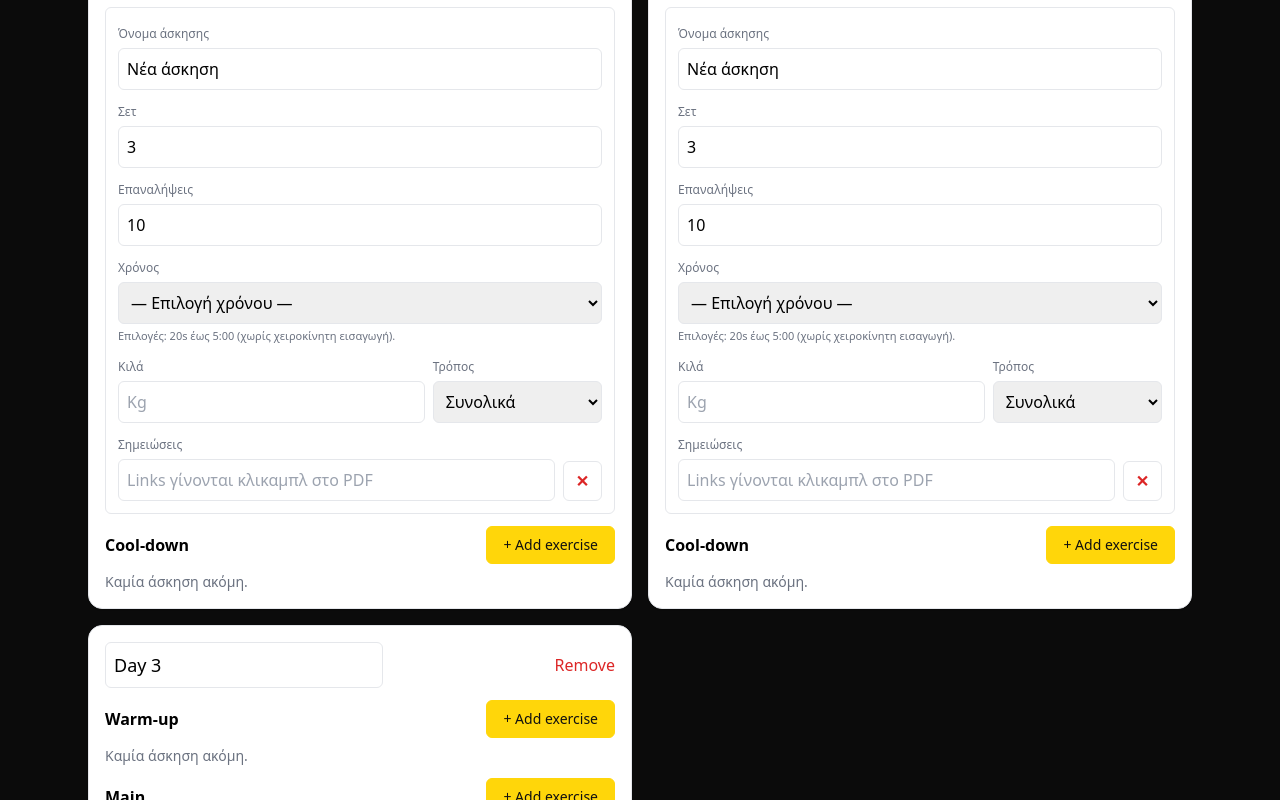
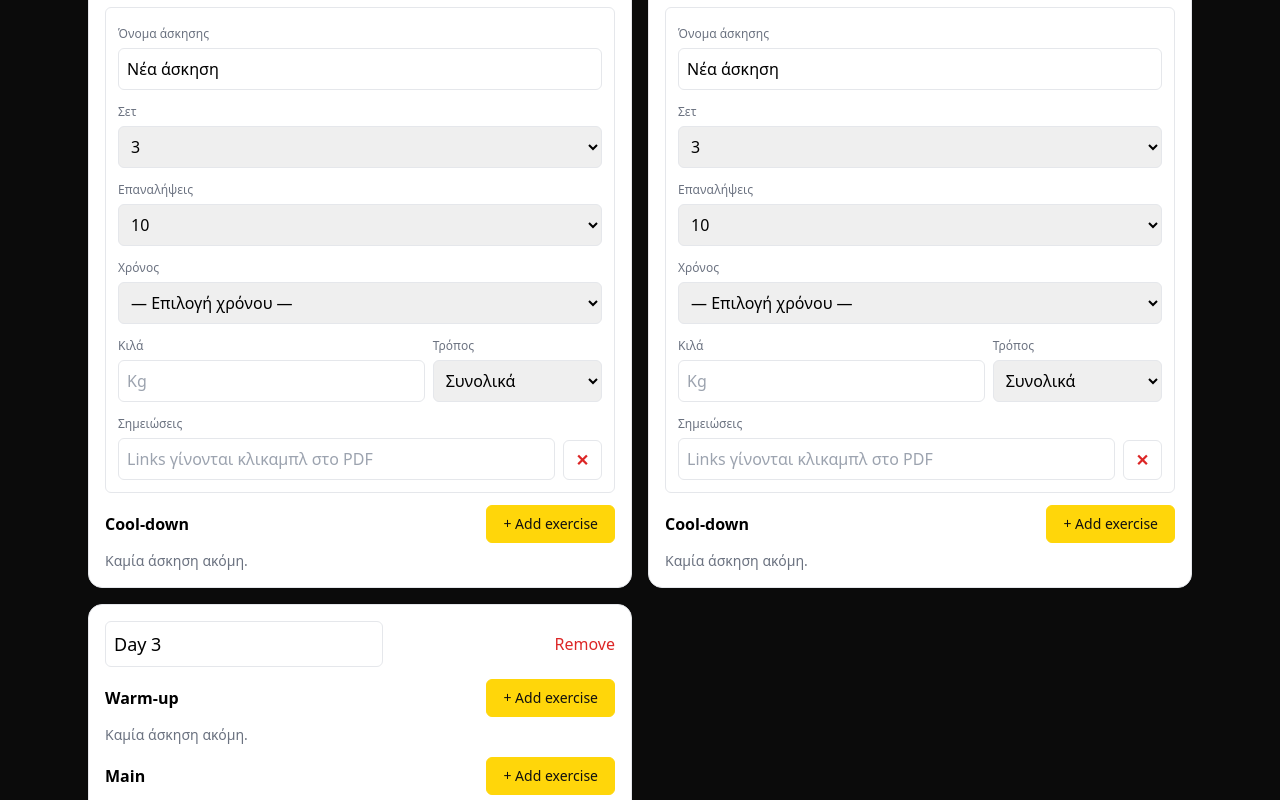
Before and after one commit to stergatosteam/askisiologio, a Next.js app: page /editor in a window 1280 px wide. Shown: the part 740-1540 px from the top of the page. Built offline with nearby package versions, Linux system fonts and the light colour scheme; what @react-pdf/renderer would draw is missing.

Commit message:
Sets/Reps/Time as dropdowns; weight free

```diff
--- a/components/ExerciseList.tsx
+++ b/components/ExerciseList.tsx
@@ -16,6 +16,9 @@ const TIME_PRESETS: { label: string; value: number }[] = [
   { label: '4:30', value: 270 },
   { label: '5:00', value: 300 },
 ];
+
+const SET_PRESETS: number[] = Array.from({ length: 11 }, (_, i) => i); // 0–10
+const REP_PRESETS: (string | number)[] = ['-', ...Array.from({ length: 50 }, (_, i) => i + 1), 'MAX'];
 
 export default function ExerciseList({
   dayId,
@@ -45,10 +48,15 @@ export default function ExerciseList({
   return (
     <div className="space-y-4">
       {exercises.map((ex) => {
-        const selected = TIME_PRESETS.find((p) => p.value === ex.timeSec)?.value ?? '';
+        const selectedTime = TIME_PRESETS.find((p) => p.value === ex.timeSec)?.value ?? '';
+        const selectedSets = ex.sets ?? '';
+        const selectedReps = ex.reps ?? '';
 
         return (
-          <div key={ex.id} className="p-3 border rounded-md flex flex-col gap-2 bg-white text-black">
+          <div
+            key={ex.id}
+            className="p-3 border rounded-md flex flex-col gap-2 bg-white text-black"
+          >
             <label className="space-y-1">
               <span className="text-xs text-brand-gray-dark">Όνομα άσκησης</span>
               <input
@@ -59,34 +67,55 @@ export default function ExerciseList({
               />
             </label>
 
+            {/* Σετ με dropdown */}
             <label className="space-y-1">
               <span className="text-xs text-brand-gray-dark">Σετ</span>
-              <input
-                className="w-full"
-                type="number"
-                min={0}
-                value={ex.sets ?? ''}
-                onChange={(e) => update(ex.id, { sets: Number(e.target.value) })}
-                placeholder="Σετ"
-              />
+              <select
+                className="w-full rounded-md border border-brand-gray-light px-2 py-2"
+                value={selectedSets}
+                onChange={(e) => {
+                  const num = Number(e.target.value);
+                  update(ex.id, { sets: Number.isNaN(num) ? undefined : num });
+                }}
+              >
+                <option value="">— Επιλογή —</option>
+                {SET_PRESETS.map((n) => (
+                  <option key={n} value={n}>
+                    {n}
+                  </option>
+                ))}
+              </select>
             </label>
 
+            {/* Επαναλήψεις με dropdown */}
             <label className="space-y-1">
               <span className="text-xs text-brand-gray-dark">Επαναλήψεις</span>
-              <input
-                className="w-full"
-                value={ex.reps || ''}
-                onChange={(e) => update(ex.id, { reps: e.target.value })}
-                placeholder="π.χ. 8-10"
-              />
+              <select
+                className="w-full rounded-md border border-brand-gray-light px-2 py-2"
+                value={selectedReps}
+                onChange={(e) => {
+                  const val = e.target.value;
+                  if (val === '-') {
+                    update(ex.id, { reps: '' });
+                  } else {
+                    update(ex.id, { reps: val });
+                  }
+                }}
+              >
+                {REP_PRESETS.map((r) => (
+                  <option key={r} value={r}>
+                    {r}
+                  </option>
+                ))}
+              </select>
             </label>
 
-            {/* ΧΡΟΝΟΣ: μόνο dropdown (έως 5:00) */}
+            {/* Χρόνος */}
             <div className="space-y-1">
               <span className="text-xs text-brand-gray-dark">Χρόνος</span>
               <select
                 className="w-full rounded-md border border-brand-gray-light px-2 py-2"
-                value={selected as any}
+                value={selectedTime as any}
                 onChange={(e) => {
                   const v = e.target.value;
                   if (v === '') {
@@ -104,9 +133,6 @@ export default function ExerciseList({
                   </option>
                 ))}
               </select>
-              <p className="text-[11px] text-brand-gray-dark">
-                Επιλογές: 20s έως 5:00 (χωρίς χειροκίνητη εισαγωγή).
-              </p>
             </div>
 
             <div className="flex gap-2">
@@ -116,11 +142,12 @@ export default function ExerciseList({
                   className="w-full"
                   type="number"
                   min={0}
-                  step="0.5"
+                  step={0.5}
                   value={ex.weightKg ?? ''}
                   onChange={(e) =>
                     update(ex.id, {
-                      weightKg: e.target.value === '' ? undefined : Number(e.target.value),
+                      weightKg:
+                        e.target.value === '' ? undefined : Number(e.target.value),
                     })
                   }
                   placeholder="Kg"
@@ -131,7 +158,9 @@ export default function ExerciseList({
                 <select
                   className="w-full"
                   value={ex.weightMode || 'total'}
-                  onChange={(e) => update(ex.id, { weightMode: e.target.value as WeightMode })}
+                  onChange={(e) =>
+                    update(ex.id, { weightMode: e.target.value as WeightMode })
+                  }
                 >
                   <option value="total">Συνολικά</option>
                   <option value="per-side">Ανά πλευρά</option>
```
